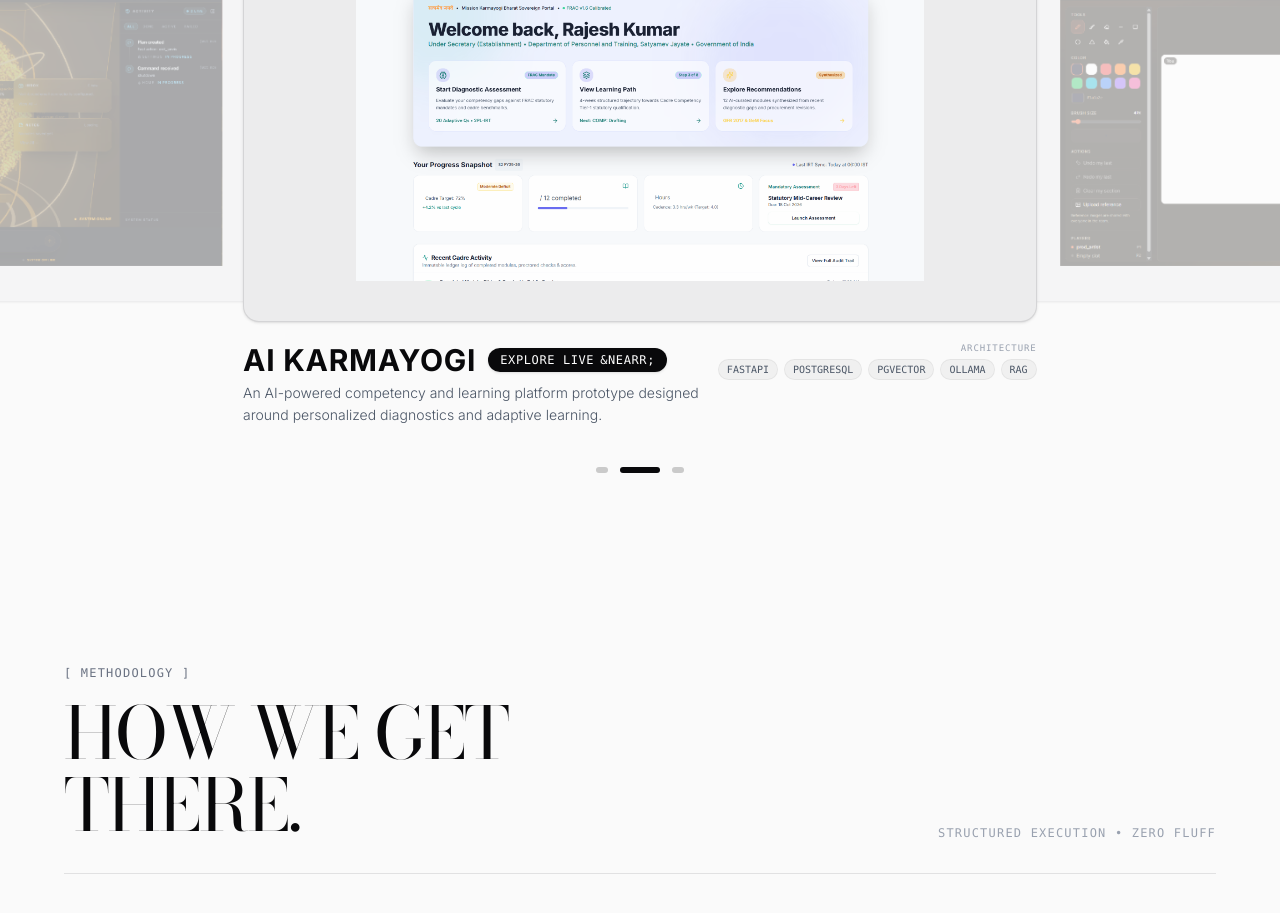
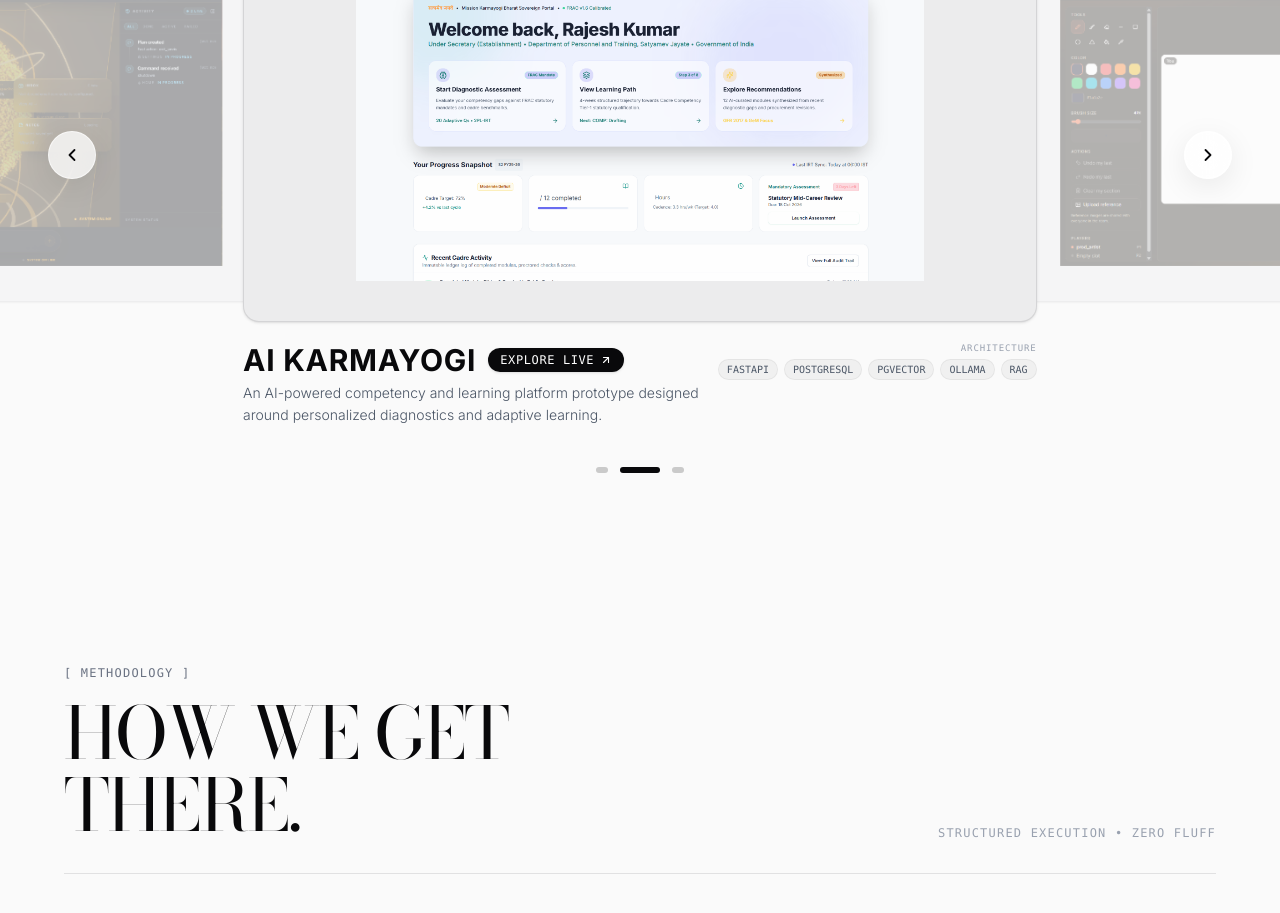
Before and after one commit to KOSHAL30/Portfolio, a Next.js app: page / in a window 1280 px wide. Shown: the part 2460-3373 px from the top of the page. Built offline with nearby package versions, Linux system fonts and the light colour scheme.

Commit message:
Add glassmorphism manual scroll arrow buttons and stop auto-scroll on interaction

```diff
--- a/src/components/sections/Projects.tsx
+++ b/src/components/sections/Projects.tsx
@@ -8,14 +8,31 @@
 export default function Projects() {
   const totalProjects = siteData.projects.length;
   const [activeIndex, setActiveIndex] = useState(0);
+  const [isAutoScroll, setIsAutoScroll] = useState(true);
 
-  // Auto sliding interval (5 seconds)
+  // Auto sliding interval (5 seconds) - stopped once user manually navigates
   useEffect(() => {
+    if (!isAutoScroll) return;
     const timer = setInterval(() => {
       setActiveIndex((prev) => (prev + 1) % totalProjects);
     }, 5000);
     return () => clearInterval(timer);
-  }, [totalProjects]);
+  }, [totalProjects, isAutoScroll]);
+
+  const handlePrev = () => {
+    setIsAutoScroll(false);
+    setActiveIndex((prev) => (prev - 1 + totalProjects) % totalProjects);
+  };
+
+  const handleNext = () => {
+    setIsAutoScroll(false);
+    setActiveIndex((prev) => (prev + 1) % totalProjects);
+  };
+
+  const handleSelect = (index: number) => {
+    setIsAutoScroll(false);
+    setActiveIndex(index);
+  };
 
   const getSlot = (index: number, active: number) => {
     if (index === active) return 'center';
@@ -64,6 +81,45 @@
 
       {/* Sliding Sheets Carousel */}
       <div className="relative w-full h-[54vh] md:h-[62vh] lg:h-[68vh] min-h-[440px] md:min-h-[500px] max-h-[700px] flex items-center justify-center perspective-[1200px]">
+
+        {/* Left Arrow Button (Glassmorphism) */}
+        <button
+          onClick={handlePrev}
+          aria-label="Previous project"
+          className="absolute left-2 sm:left-4 md:left-8 lg:left-12 z-30 w-10 h-10 md:w-12 md:h-12 rounded-full flex items-center justify-center bg-white/75 backdrop-blur-md border border-white/60 shadow-[0_8px_30px_rgba(0,0,0,0.08)] text-[#09090B] hover:bg-white hover:scale-105 active:scale-95 transition-all duration-300 cursor-pointer group"
+        >
+          <svg
+            className="w-4 h-4 md:w-5 md:h-5 text-[#09090B] transition-transform duration-300 group-hover:-translate-x-0.5"
+            viewBox="0 0 24 24"
+            fill="none"
+            stroke="currentColor"
+            strokeWidth="2.2"
+            strokeLinecap="round"
+            strokeLinejoin="round"
+          >
+            <polyline points="15 18 9 12 15 6"></polyline>
+          </svg>
+        </button>
+
+        {/* Right Arrow Button (Glassmorphism) */}
+        <button
+          onClick={handleNext}
+          aria-label="Next project"
+          className="absolute right-2 sm:right-4 md:right-8 lg:right-12 z-30 w-10 h-10 md:w-12 md:h-12 rounded-full flex items-center justify-center bg-white/75 backdrop-blur-md border border-white/60 shadow-[0_8px_30px_rgba(0,0,0,0.08)] text-[#09090B] hover:bg-white hover:scale-105 active:scale-95 transition-all duration-300 cursor-pointer group"
+        >
+          <svg
+            className="w-4 h-4 md:w-5 md:h-5 text-[#09090B] transition-transform duration-300 group-hover:translate-x-0.5"
+            viewBox="0 0 24 24"
+            fill="none"
+            stroke="currentColor"
+            strokeWidth="2.2"
+            strokeLinecap="round"
+            strokeLinejoin="round"
+          >
+            <polyline points="9 18 15 12 9 6"></polyline>
+          </svg>
+        </button>
+
         {siteData.projects.map((project, index) => {
           const slot = getSlot(index, activeIndex);
           const isActive = slot === 'center';
@@ -137,7 +193,10 @@
                           className="inline-flex items-center gap-1.5 px-3 py-1 rounded-full bg-[#09090B] text-white text-[10px] md:text-xs font-mono uppercase tracking-wider hover:bg-[#09090B]/80 transition-all shadow-sm hover:scale-[1.03]"
                         >
                           <span>Explore Live</span>
-                          <span>&nearr;</span>
+                          <svg className="w-3 h-3 text-white" viewBox="0 0 24 24" fill="none" stroke="currentColor" strokeWidth="2.2" strokeLinecap="round" strokeLinejoin="round">
+                            <line x1="7" y1="17" x2="17" y2="7"></line>
+                            <polyline points="7 7 17 7 17 17"></polyline>
+                          </svg>
                         </a>
                       )}
                     </div>
@@ -171,7 +230,7 @@
         {siteData.projects.map((_, index) => (
           <button
             key={index}
-            onClick={() => setActiveIndex(index)}
+            onClick={() => handleSelect(index)}
             className={`h-1.5 rounded-full transition-all duration-500 cursor-pointer hover:scale-110 ${activeIndex === index ? "w-10 bg-[#09090B]" : "w-3 bg-[#09090B]/20 hover:bg-[#09090B]/50"}`}
             aria-label={`Go to slide ${index + 1}`}
           />
```
